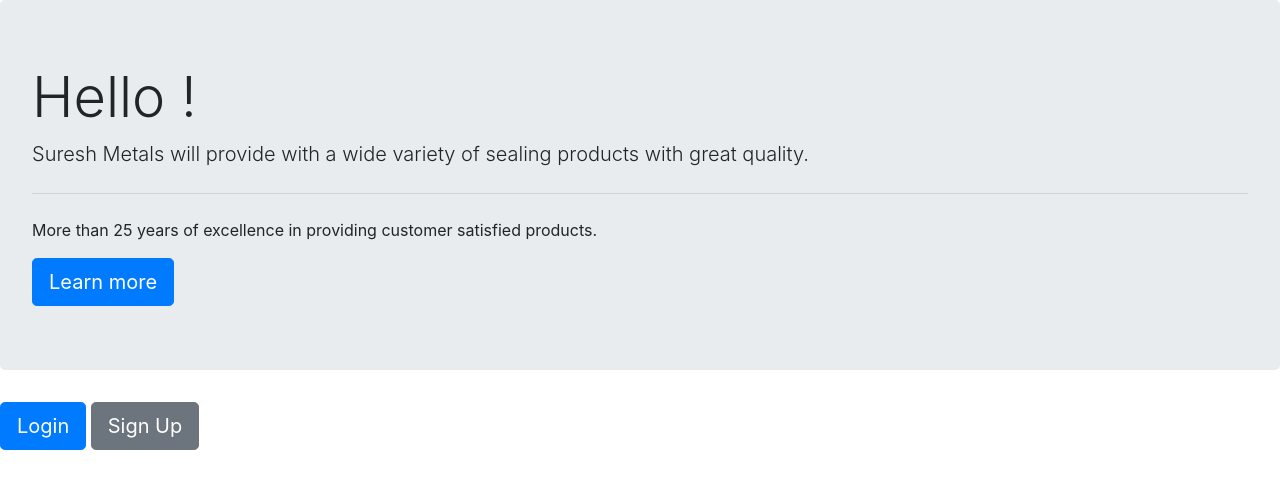
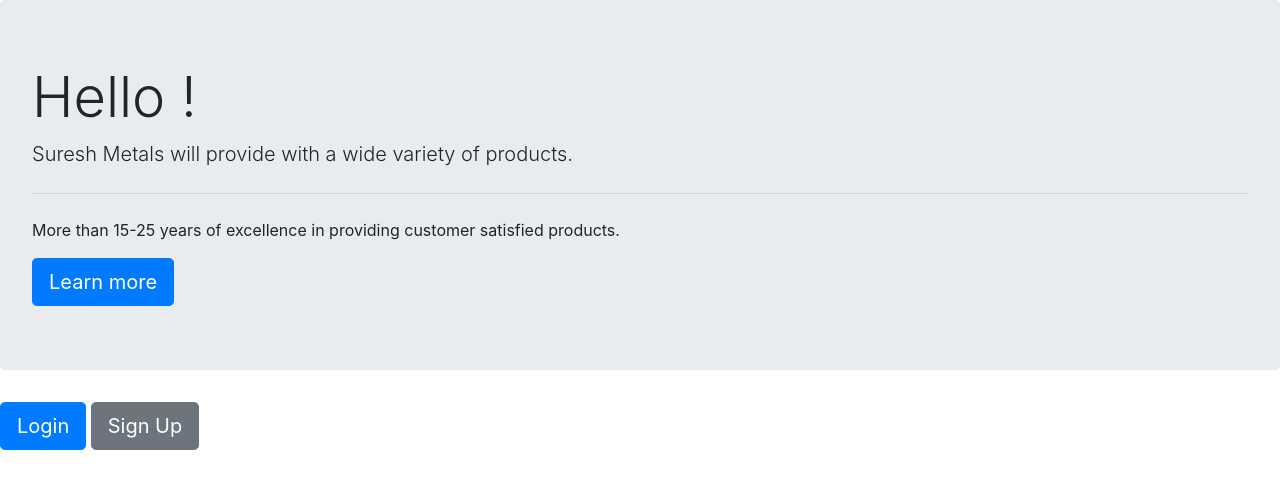
Before and after one commit to sureshmarridev/Suresh_metals, a Django app: page /seed_corp/login/ in a window 1280 px wide. Shown: the top 482 px of the page. Run offline with Django 3.2, Linux system fonts and the light colour scheme; some libraries are stand-ins or nearby versions.

Commit message:
Changed details in login page

```diff
--- a/seed_corp/templates/seed_corp/login.html
+++ b/seed_corp/templates/seed_corp/login.html
@@ -10,9 +10,9 @@
 <body>
     <div class="jumbotron">
       <h1 class="display-4">Hello !</h1>
-      <p class="lead">Suresh Metals will provide with a wide variety of sealing products with great quality.</p>
+      <p class="lead">Suresh Metals will provide with a wide variety of products.</p>
       <hr class="my-4">
-      <p>More than 25 years of excellence in providing customer satisfied products.</p>
+      <p>More than 15-25 years of excellence in providing customer satisfied products.</p>
       <a class="btn btn-primary btn-lg" href="#" role="button"> Learn more</a>
     </div>
     <div class="login_signup">
```
